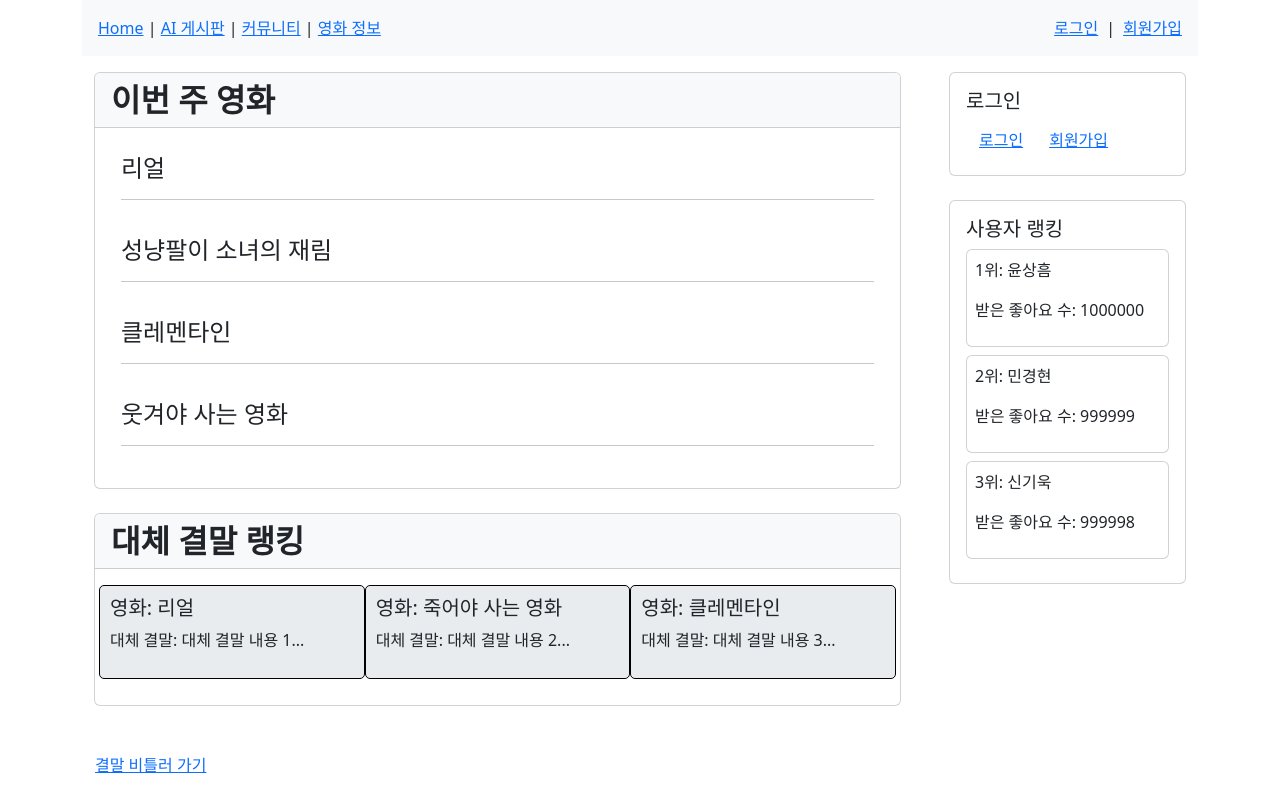
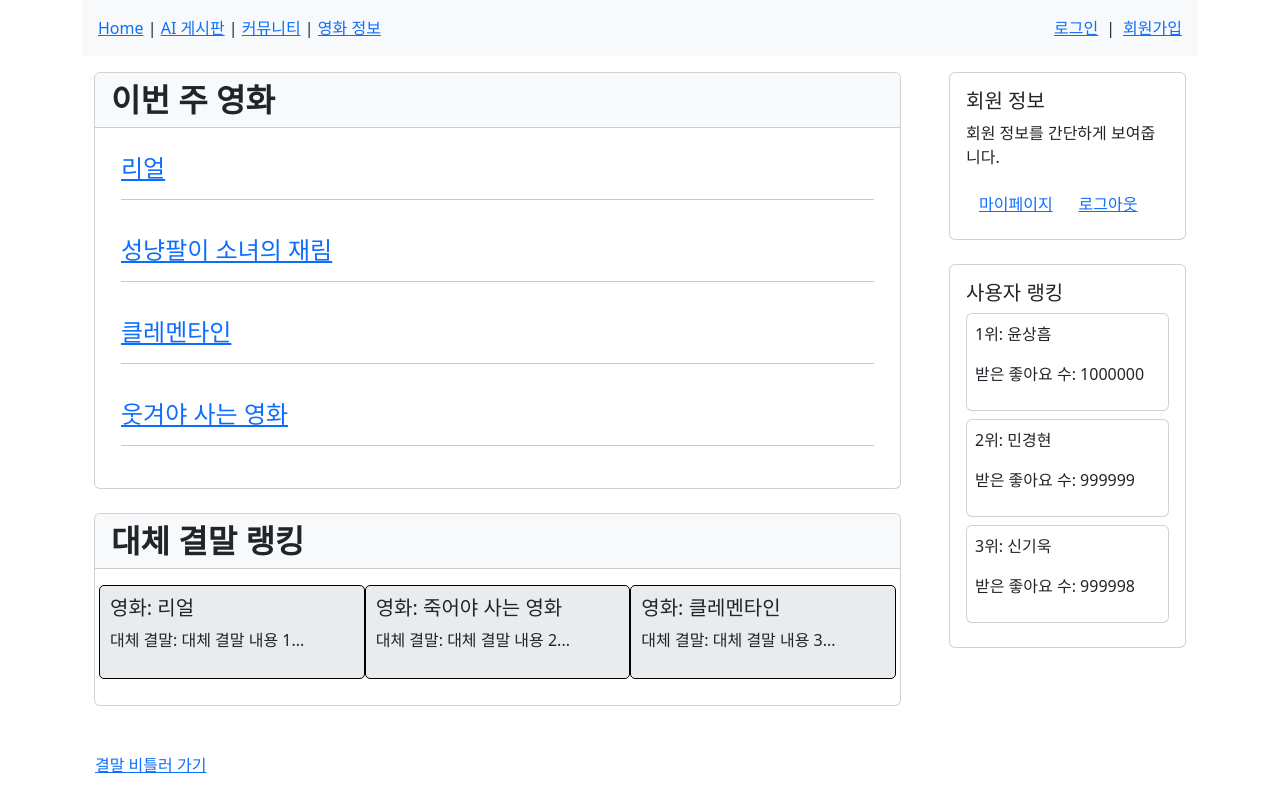
Before and after one commit to Owhen-Min/AltEnds, a Vue app in the folder front/: page / in a window 1280 px wide. Built offline with nearby package versions, Linux system fonts and the light colour scheme.

Commit message:
feat-front-home

```diff
--- a/front/src/views/HomeView.vue
+++ b/front/src/views/HomeView.vue
@@ -6,7 +6,9 @@
           <h2 class="card-header">이번 주 영화</h2>
           <div class="card-body">
             <div v-for="(movie, index) in movies" :key="index" class="movie-card">
-              <h4>{{ movie }}</h4>
+              <RouterLink :to="{ name: 'MovieListDetail', params: { movieid: 1 } }">
+                <h4>{{ movie }}</h4>
+              </RouterLink>
               <hr />
             </div>
           </div>
@@ -30,11 +32,19 @@
           <div class="card-body" id="user-management" v-if="isLoggedIn">
             <h5>회원 정보</h5>
             <p>회원 정보를 간단하게 보여줍니다.</p>
+            <RouterLink :to="{ name: 'Profile' }">
+              <button class="btn btn-link">마이페이지</button>
+            </RouterLink>
+            <button class="btn btn-link">로그아웃</button>
           </div>
           <div class="card-body" id="user-login" v-else>
             <h5>로그인</h5>
-            <RouterLink class="btn btn-link" :to="{ name: 'Login' }">로그인</RouterLink>
-            <RouterLink class="btn btn-link" :to="{ name: 'SignUp' }">회원가입</RouterLink>
+            <RouterLink :to="{ name: 'Login' }">
+              <button class="btn btn-link">로그인</button>
+            </RouterLink>
+            <RouterLink :to="{ name: 'SignUp' }">
+              <button class="btn btn-link">회원가입</button>
+            </RouterLink>
           </div>
         </div>
 
@@ -48,14 +58,16 @@
       </div>
     </div>
   </div>
-  <RouterLink class="btn btn-link" :to="{ name: 'MovieSelect' }">결말 비틀러 가기</RouterLink>
+  <RouterLink :to="{ name: 'MovieSelect' }">
+    <button class="btn btn-link" >결말 비틀러 가기</button>
+  </RouterLink>
 </template>
 
 <script setup>
 import { ref } from 'vue';
 
 const movies = ref(['리얼', '성냥팔이 소녀의 재림', '클레멘타인', '웃겨야 사는 영화']);
-const isLoggedIn = ref(false); // 실제 로그인 기능을 구현할 경우 대체될 placeholder
+const isLoggedIn = ref(true); // 실제 로그인 기능을 구현할 경우 대체될 placeholder
 const userRanking = ref([
   { username: '윤상흠', likes: 1000000 },
   { username: '민경현', likes: 999999 },
--- a/front/src/views/LoginView.vue
+++ b/front/src/views/LoginView.vue
@@ -7,7 +7,7 @@
       <label for="">패스워드</label>
       <input type="text"><br>
 
-      <input type="submit">
+      <input type="submit" value="로그인">
     </form>
   </div>
 </template>
--- a/front/src/views/MovieListView.vue
+++ b/front/src/views/MovieListView.vue
@@ -23,12 +23,14 @@
 </template>
 
 <script setup>
-import router from '@/router';
 import axios from 'axios';
-import { computed, onMounted, ref } from 'vue';
+import { onMounted, ref } from 'vue';
+import { useRouter } from 'vue-router';
 // Sample movie data for demonstration
 const movies = ref(null)
 const API_URL = 'http://127.0.0.1:8000/api/v1/movies'
+
+const router = useRouter()
 
 const goDetail = ((movieid) => {
   router.push({ name: 'MovieListDetail', params: { movieid: movieid }})
```
